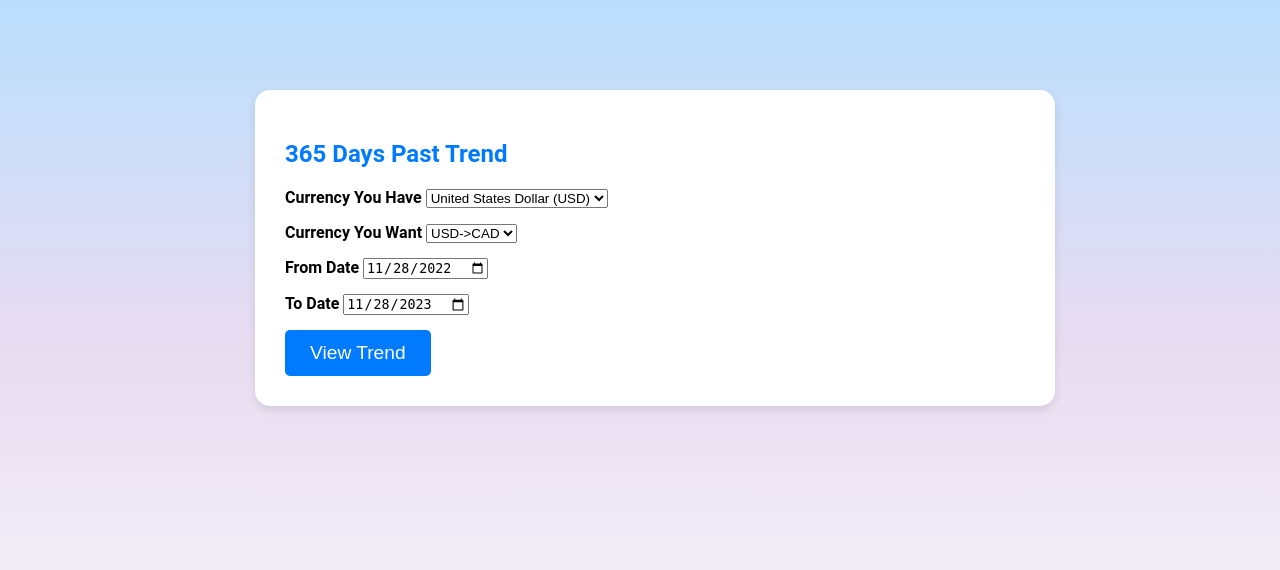
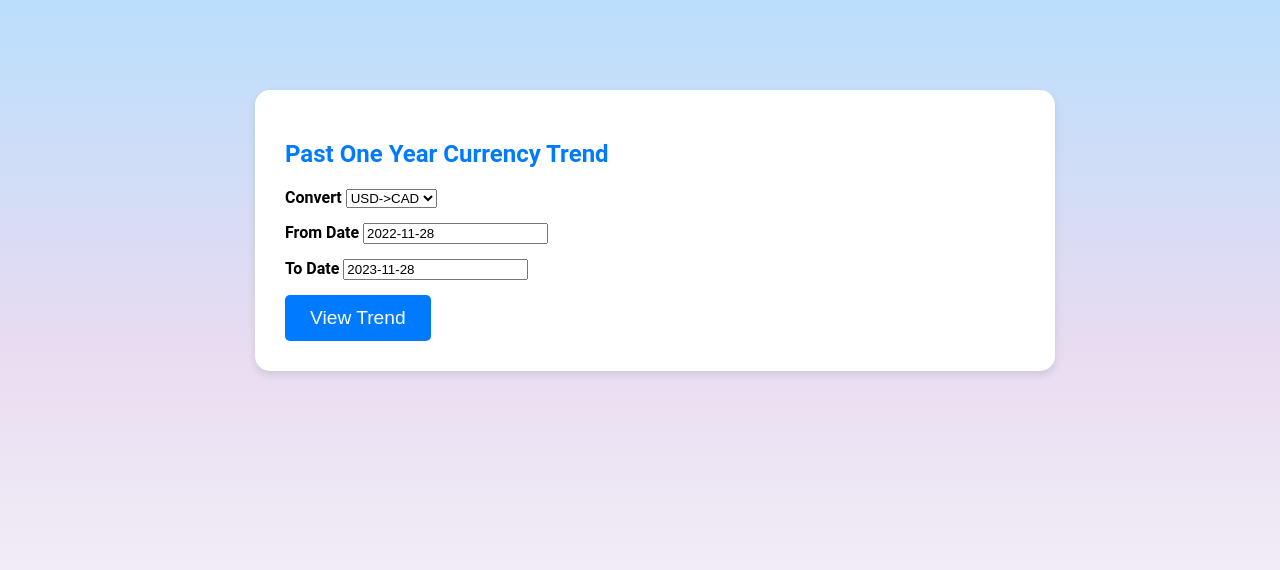
Before and after one commit to me-kr-rohit/COMP8347, a Django app: page /qtrend/ in a window 1280 px wide. Shown: the part 59-629 px from the top of the page. Run offline with Django 4.2, Linux system fonts and the light colour scheme; a user stored in the database is signed in; some libraries are stand-ins or nearby versions.

Commit message:
UI changes in qtrend.html

```diff
--- a/templates/qtrend.html
+++ b/templates/qtrend.html
@@ -137,17 +137,11 @@
     <div class="container">
         <div class="card" id="orderCard" style="display: block;">
             <div class="card-body">
-                <h2 class="card-title">365 Days Past Trend</h2>
+                <h2 class="card-title">Past One Year Currency Trend</h2>
                 <form method="post" action="{% url 'timeseries_view' %}">
                     {% csrf_token %}
                     <div class="form-group">
-                        <label for="currencyYouHave">Currency You Have</label>
-                        <select class="form-control" id="currencyYouHave" name="currencyYouHave" required>
-                            <option value="USD">United States Dollar (USD)</option>
-                        </select>
-                    </div>
-                    <div class="form-group">
-                        <label for="currencyYouWant">Currency You Want</label>
+                        <label for="currencyYouWant">Convert</label>
                         <select class="form-control" id="currencyYouWant" name="currencyYouWant" required>
                             <option value="CAD">USD->CAD</option>
                             <option value="EUR">USD->Euro</option>
@@ -156,11 +150,11 @@
                     </div>
                      <div class="form-group">
                         <label for="fromDate">From Date</label>
-                        <input type="date" id="fromDate" name="fromDate" required>
+                        <input type="text" id="fromDate" name="fromDate" readonly required>
                     </div>
                     <div class="form-group">
                         <label for="toDate">To Date</label>
-                        <input type="date" id="toDate" name="toDate" required>
+                        <input type="text" id="toDate" name="toDate" readonly required>
                     </div>
                     <button type="submit" class="btn btn-primary" >View Trend </button>
                 </form>
```
